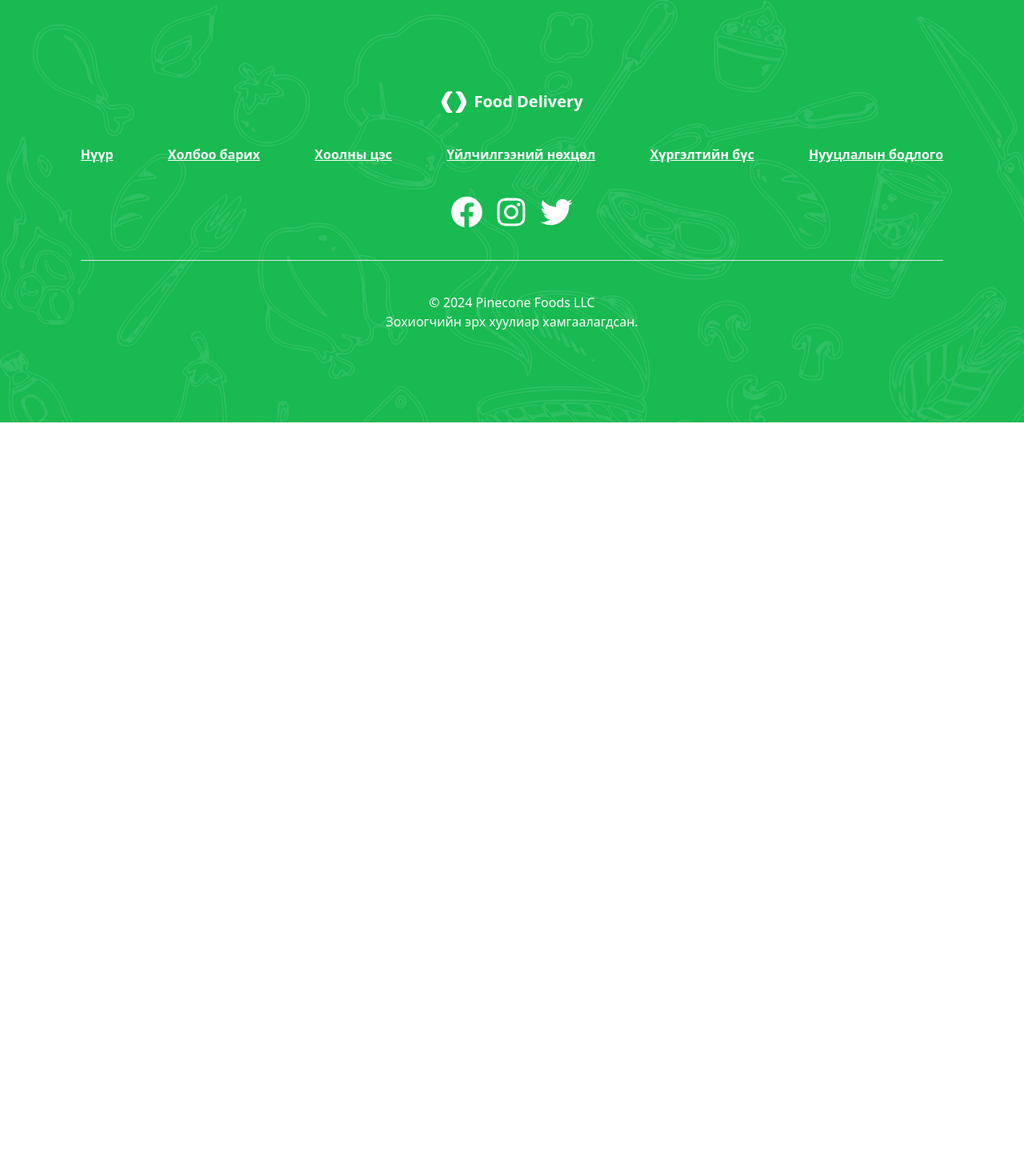
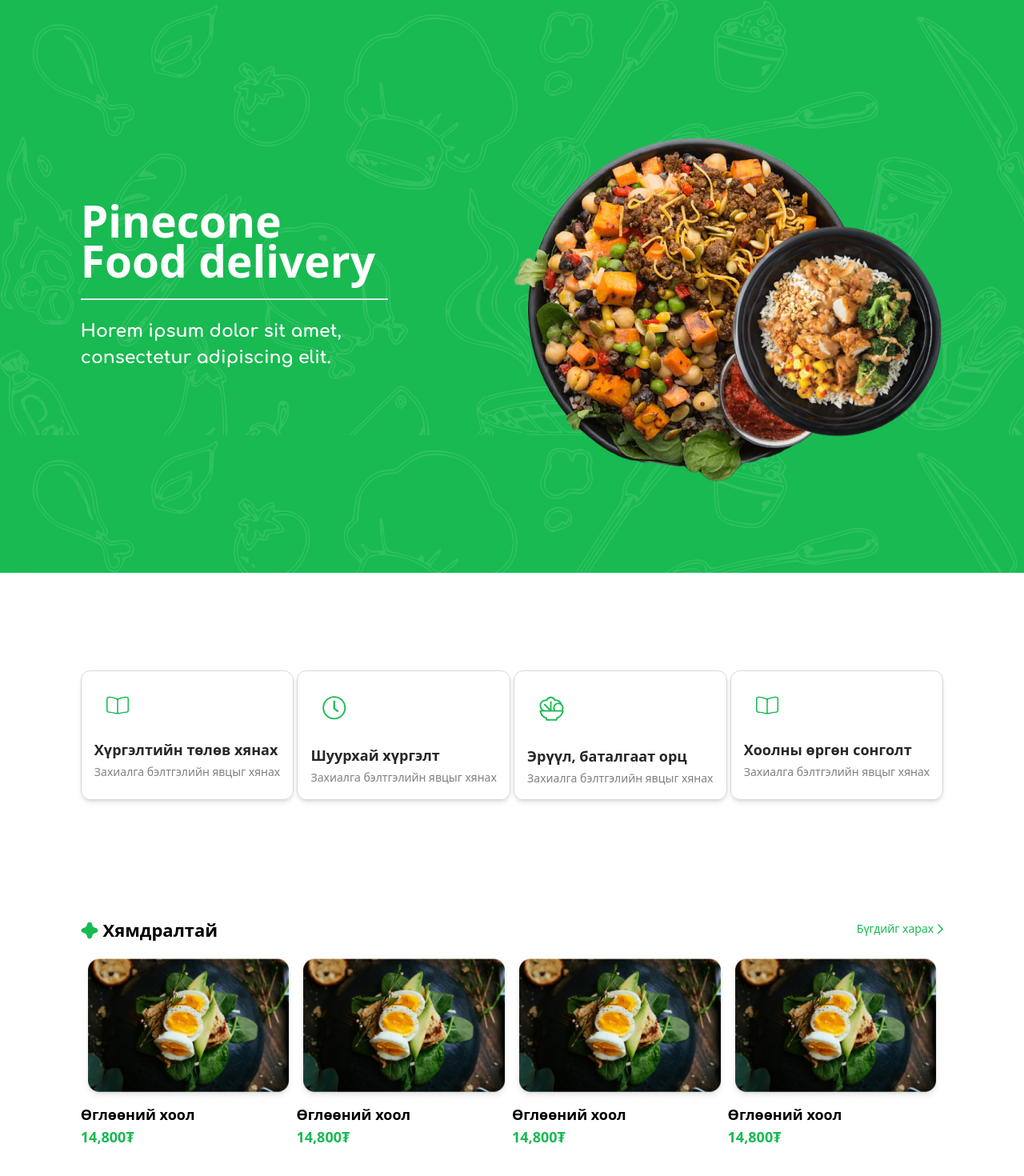
Before and after one commit to Lkhamjav-github/food-deliever, a Next.js app: page / in a window 1280 px wide. Shown: the part 59-1529 px from the top of the page at 80% size. Before the commit the page ends 800 px from the top, so only its background shows below. Built offline with nearby package versions, Linux system fonts and the light colour scheme.

Commit message:
max width changed

```diff
--- a/src/components/Footer.tsx
+++ b/src/components/Footer.tsx
@@ -10,7 +10,7 @@ export const Footer = () => {
 
     <div className='suuder flex justify-center items-center bg-[#18BA51]  py-[114px] bg-[url(/suuder.png)] ' >
       {/* <img src="./suuder.png" alt="" /> */}
-      <div className='w-[88%] max-w-[1440px] flex justify-between flex-col gap-10 px-6' >
+      <div className='w-[88%] max-w-[1200px] flex justify-between flex-col gap-10 px-6' >
         <div className='flex justify-center items-center gap-2 font-bold text-white text-xl'>
           <Pineconewhite />
           Food Delivery
--- a/src/components/Header.tsx
+++ b/src/components/Header.tsx
@@ -7,7 +7,7 @@ import { Search } from './icons/Search'
 export const Header = () => {
   return (
     <div className='flex justify-center items-center'>
-      <div className='w-[88%] max-w-[1440px] flex justify-between px-6 py-2'>
+      <div className='w-[88%] max-w-[1200px] flex justify-between px-6 py-2'>
         <div className='flex justify-center items-center gap-6'>
           <Pinecone />
           <a className='text-sm font-bold hover:text-[#18BA51]' href="">Нүүр</a>
--- a/src/components/Homefood.tsx
+++ b/src/components/Homefood.tsx
@@ -4,7 +4,7 @@ export const Homefood = () => {
     return (
         <div className='suuder flex justify-center items-center bg-[#18BA51]  py-[170px] bg-[url(/suuder.png)] ' >
             {/* <img src="./suuder.png" alt="" /> */}
-            <div className='w-[88%] max-w-[1440px]  flex justify-between  gap-10 px-6'>
+            <div className='w-[88%] max-w-[1200px]  flex justify-between  gap-10 px-6'>
                 <div className='w-[384px] flex flex-col justify-center'>
                     <h1 className='text-white drop-shadow-inner  pb-[23px] shadow-black font-semibold text-[55px] leading-[49.5px]'>Pinecone <br></br>
                         Food delivery
--- a/src/components/Login.tsx
+++ b/src/components/Login.tsx
@@ -71,7 +71,7 @@ export const Login = () => {
     }, [])
     return (
         <div className='flex justify-center items-center'>
-            <div className='w-[88%] max-w-[1440px] flex justify-center px-6 py-[110px] items-center'>
+            <div className='w-[88%] max-w-[1200px] flex justify-center px-6 py-[110px] items-center'>
                 <div className='flex gap-8 justify-center items-center flex-col'>
                     <h1 className='font-bold text-[28px]'>Нэвтрэх</h1>
                     <div className='py-4'>
--- a/src/components/Products.tsx
+++ b/src/components/Products.tsx
@@ -5,7 +5,7 @@ export const Products = (props: { name: string }) => {
 
     return (
         <div className='flex justify-center items-center'>
-            <div className='w-[88%] max-w-[1440px] flex justify-between px-6 py-2 flex-col'>
+            <div className='w-[88%] max-w-[1200px] flex justify-between px-6 py-2 flex-col'>
                 <div className='flex justify-between w-full py-4'>
                     <div className='flex justify-center items-center'>
                         <Star />
--- a/src/components/Servicemenu.tsx
+++ b/src/components/Servicemenu.tsx
@@ -3,7 +3,7 @@ import React from 'react'
 export const Servicemenu = () => {
   return (
     <div className='flex justify-center items-center'>
-      <div className='w-[88%] max-w-[1440px] flex justify-between px-6 py-[122px]'>
+      <div className='w-[88%] max-w-[1200px] flex justify-between px-6 py-[122px]'>
         <div className='border-[#D6D8DB] border-[1px] p-4 rounded-xl  shadow-md  '>
           <div className='p-[15px]'>
             <svg width="29" height="23" viewBox="0 0 29 23" fill="none" xmlns="http://www.w3.org/2000/svg">
--- a/src/components/Signup.tsx
+++ b/src/components/Signup.tsx
@@ -122,7 +122,7 @@ export const Signup = () => {
 	return (
 
 		<div className='flex justify-center items-center'>
-			<div className='w-[88%] max-w-[1440px] flex justify-center px-6 py-[80px] items-center'>
+			<div className='w-[88%] max-w-[1200px] flex justify-center px-6 py-[80px] items-center'>
 				<form onSubmit={createUser} className='flex gap-8 justify-center items-center flex-col'>
 					<h1 className='font-bold text-[28px]'>Бүртгүүлэх</h1>
 					<div className='py-4'>
--- a/src/components/User.tsx
+++ b/src/components/User.tsx
@@ -3,7 +3,7 @@ import React from 'react'
 export const User = () => {
     return (
         <div className='flex justify-center items-center'>
-            <div className='w-[88%] max-w-[1440px] flex justify-center px-6 py-[110px] items-center'>
+            <div className='w-[88%] max-w-[1200px] flex justify-center px-6 py-[110px] items-center'>
                 <div className='flex gap-8 justify-center items-center flex-col'>
                     <img className='w-[120px] h-[120px]' src="./budaa.png" alt="" />
                 </div>
--- a/src/pages/index.tsx
+++ b/src/pages/index.tsx
@@ -18,12 +18,12 @@ export default function Home() {
       {/* <Login /> */}
       {/* <Signup /> */}
       {/* <User /> */}
-      {/* <Homefood />
+      <Homefood />
       <Servicemenu />
       <Products name=' Хямдралтай' />
       <Products name='Үндсэн хоол' />
       <Products name='Салад ба зууш' />
-      <Products name='Амттан' /> */}
+      <Products name='Амттан' />
       <Footer />
     </>
   );
```
